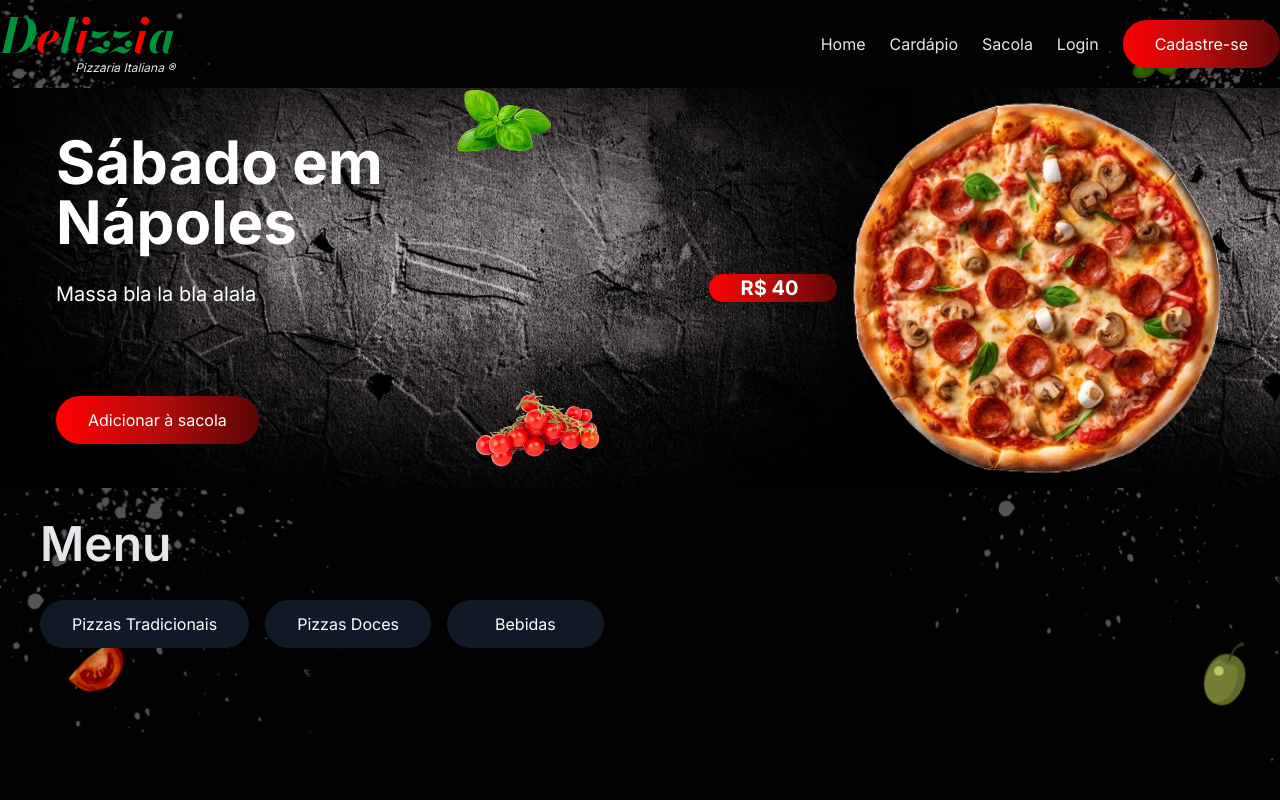
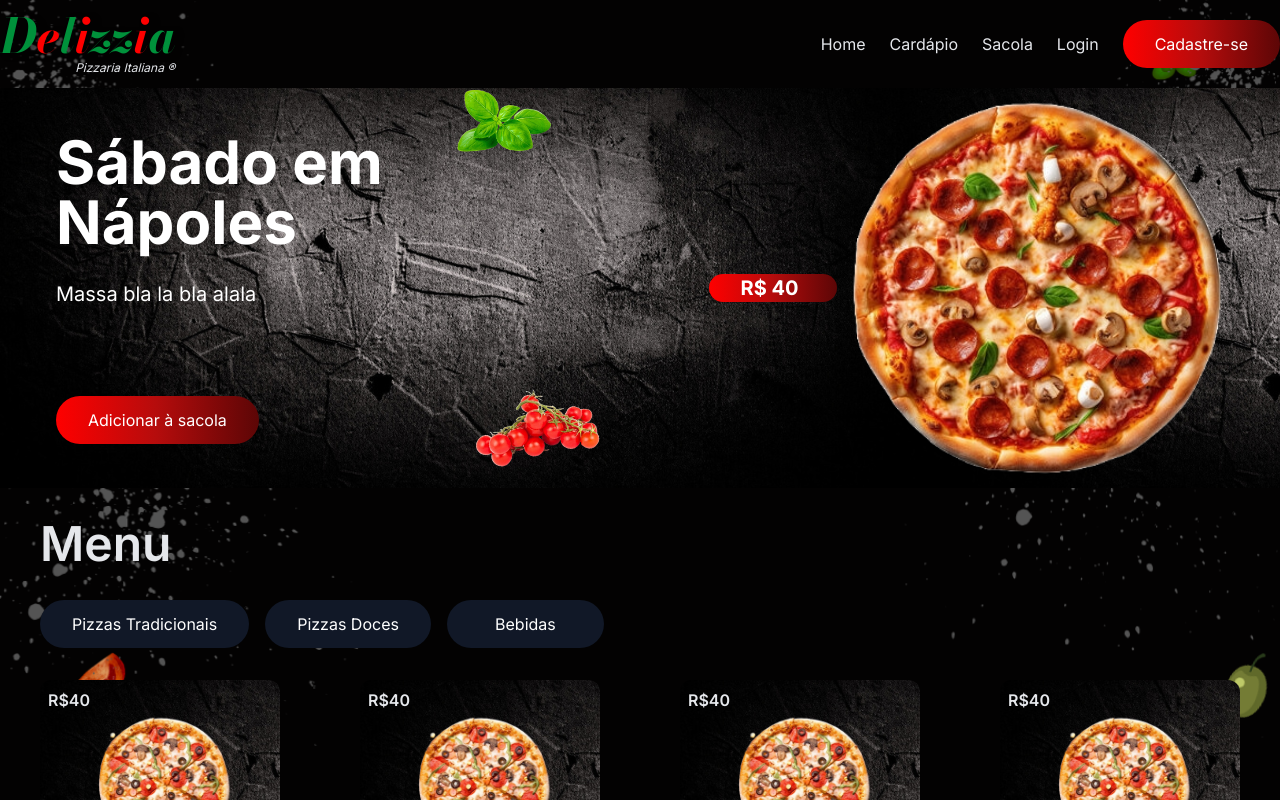
Before and after one commit to Janaina-Costa/ITalents_Pizza_Delivery, a React (Vite) app: page / in a window 1280 px wide. Shown: the top 800 px of the page. Built offline with nearby package versions, Linux system fonts and the light colour scheme.

Commit message:
feat: continua implementação de exibição do produto

```diff
--- a/src/components/Menu/index.tsx
+++ b/src/components/Menu/index.tsx
@@ -36,7 +36,7 @@ export const Menu = () => {
   const [listButtonsMenu, setListButtonsMenu] =
     useState<IPropsBtnMenu[]>(dataBtn);
   const [listProductItems, setListProductItems] = useState(itemsData);
-  const [idSelected, setIdSelected] = useState('');
+  const [idSelected, setIdSelected] = useState('item-pizza-trad');
 
   const handleButtonClick = (id: string) => {
     setListButtonsMenu((prev) => {
```
